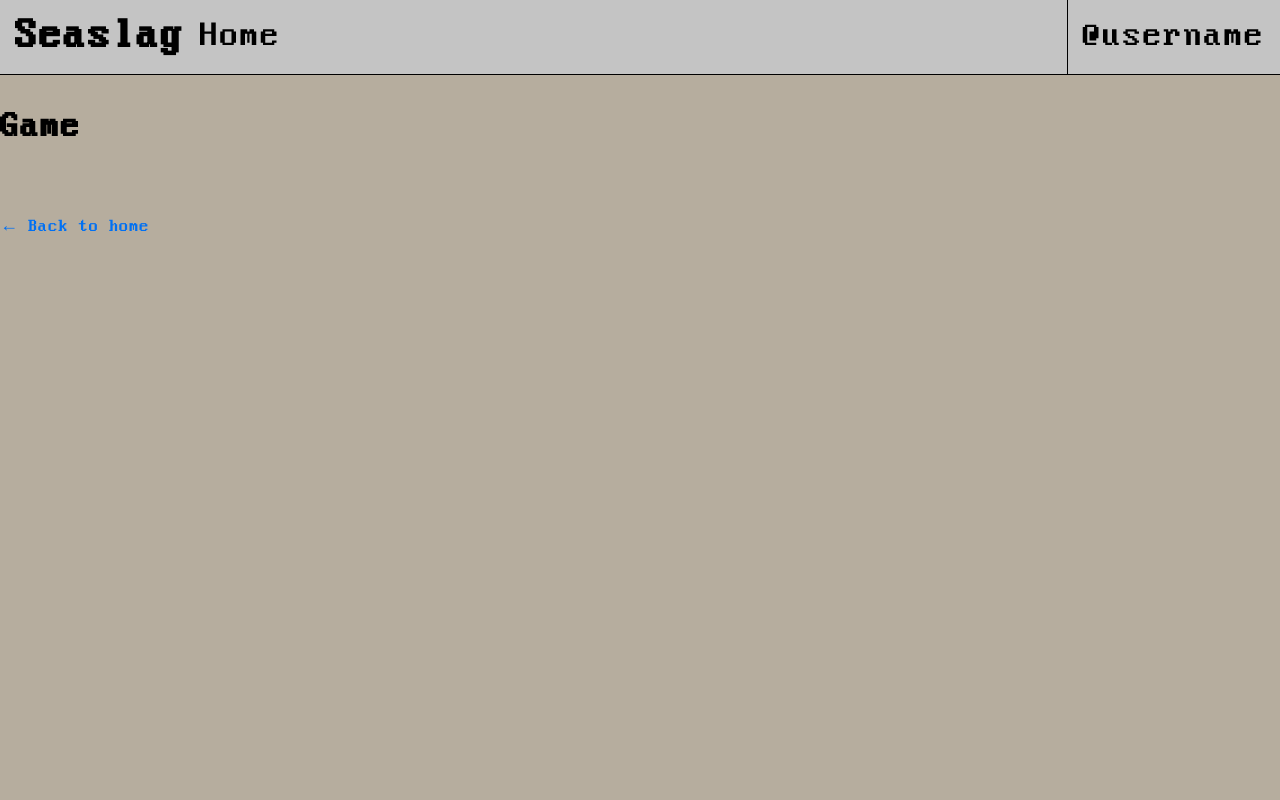
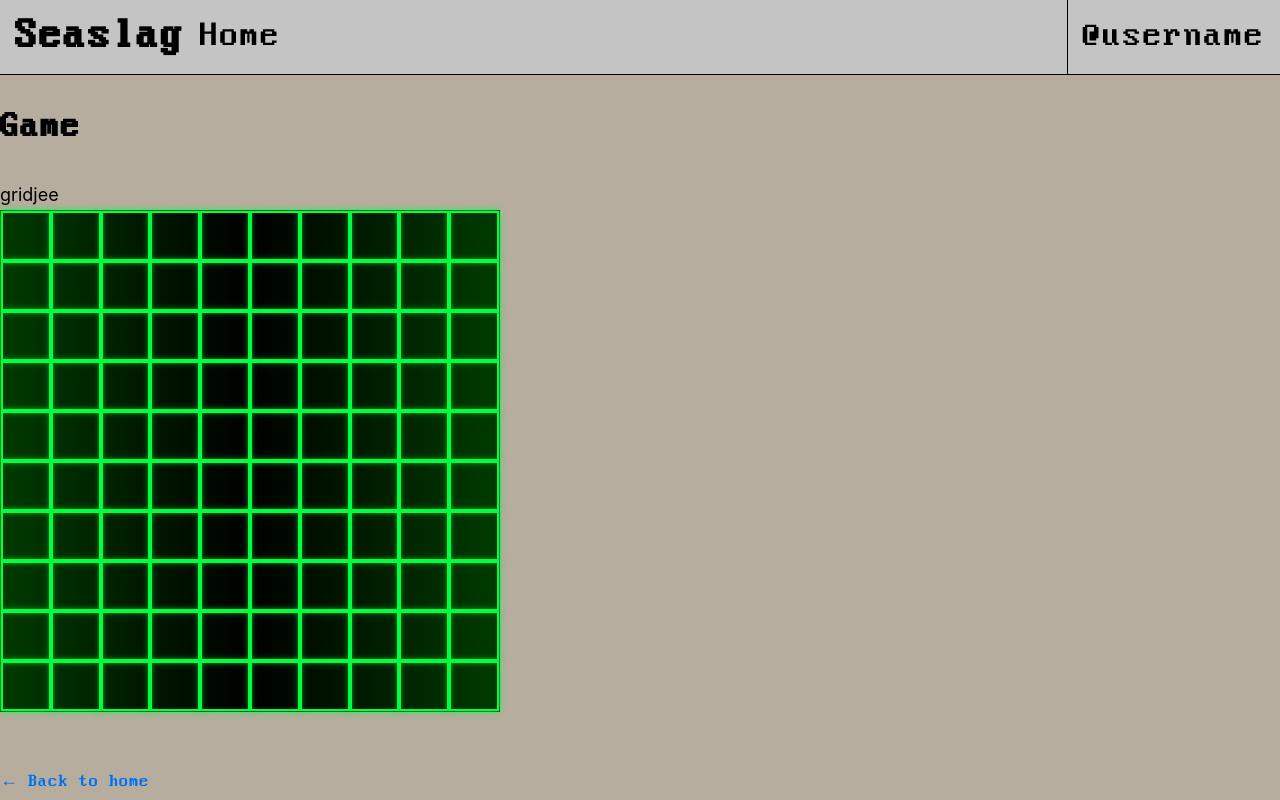
Before and after one commit to LuukKnippenberg/Seaslag, a Next.js app in the folder Seaslag/nextjs-seaslag/: page /Game/game in a window 1280 px wide. Built offline with nearby package versions, Linux system fonts and the light colour scheme.

Commit message:
Basic Grid Generation Component
- Added grid component (WIP)
- Need to convert into objects
- Added Link to game page

```diff
--- /dev/null
+++ b/Seaslag/nextjs-seaslag/components/grid.js
@@ -0,0 +1,45 @@
+import Head from 'next/head'
+import styles from './layout.module.css'
+import utilStyles from '../styles/utils.module.css'
+
+const gridSizeHorizontal = 10;
+const gridSizeVertical = 10;
+const grid = GenerateGrid();
+
+export default function GridComponent({  }) {
+  return (
+   <div>
+     <div className="grid">
+      <div className="content" dangerouslySetInnerHTML={{__html: grid}}></div>
+     </div>
+   </div>
+  )
+}
+
+function GenerateGrid()
+{
+  var grid = "<div class='grid-container'>"
+  var tempGrid;
+
+  for(var x=0; x < gridSizeHorizontal; x++)
+  {
+    //X axis loop
+
+    for(var y=0; y < gridSizeVertical; y++)
+    {
+      //Y axis loop
+      tempGrid = grid.concat('<a href="#" id="x' + x + ' y' + y + '" class="grid-item" onclick={console.log(' + x + y +')}></a>');
+      grid = tempGrid;
+    }
+  }
+
+  tempGrid = grid.concat('</div>')
+  grid = tempGrid;
+
+  return grid;
+}
+
+function ConsoleLog()
+{
+    console.log("message")
+}
--- a/Seaslag/nextjs-seaslag/pages/Game/game.js
+++ b/Seaslag/nextjs-seaslag/pages/Game/game.js
@@ -1,5 +1,6 @@
 import Head from 'next/head'
 import Layout from '../../components/layout'
+import GridComponent from '../../components/grid'
 
 export default function Game() {
   return (
@@ -14,6 +15,10 @@ export default function Game() {
           <h1 className="title">
             Game
           </h1>
+          <div>
+            gridjee
+            <GridComponent />
+          </div>
         </main>
       </div>
     </Layout>
--- a/Seaslag/nextjs-seaslag/pages/index.js
+++ b/Seaslag/nextjs-seaslag/pages/index.js
@@ -2,6 +2,7 @@ import Head from 'next/head'
 import Link from 'next/link'
 import Layout, { siteTitle } from '../components/layout'
 import utilStyles from '../styles/utils.module.css'
+
 
 export default function Home() {
   return (
@@ -16,7 +17,7 @@ export default function Home() {
             <p>Password: ********</p>
             <p>Press enter to submit</p>
           </div>
-
+          <Link href="/Game/game"><a>klik hier plz</a></Link>
         </div>
       </section>
     </Layout>
```
